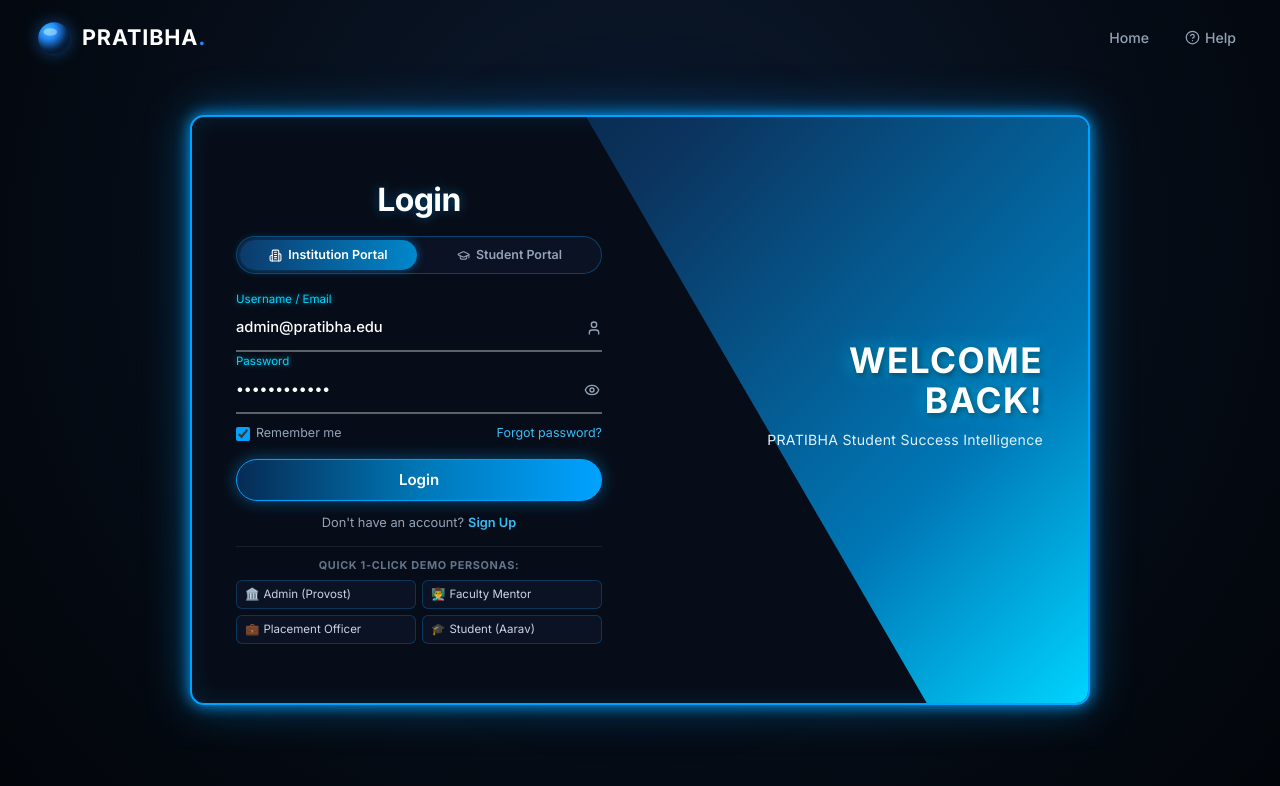
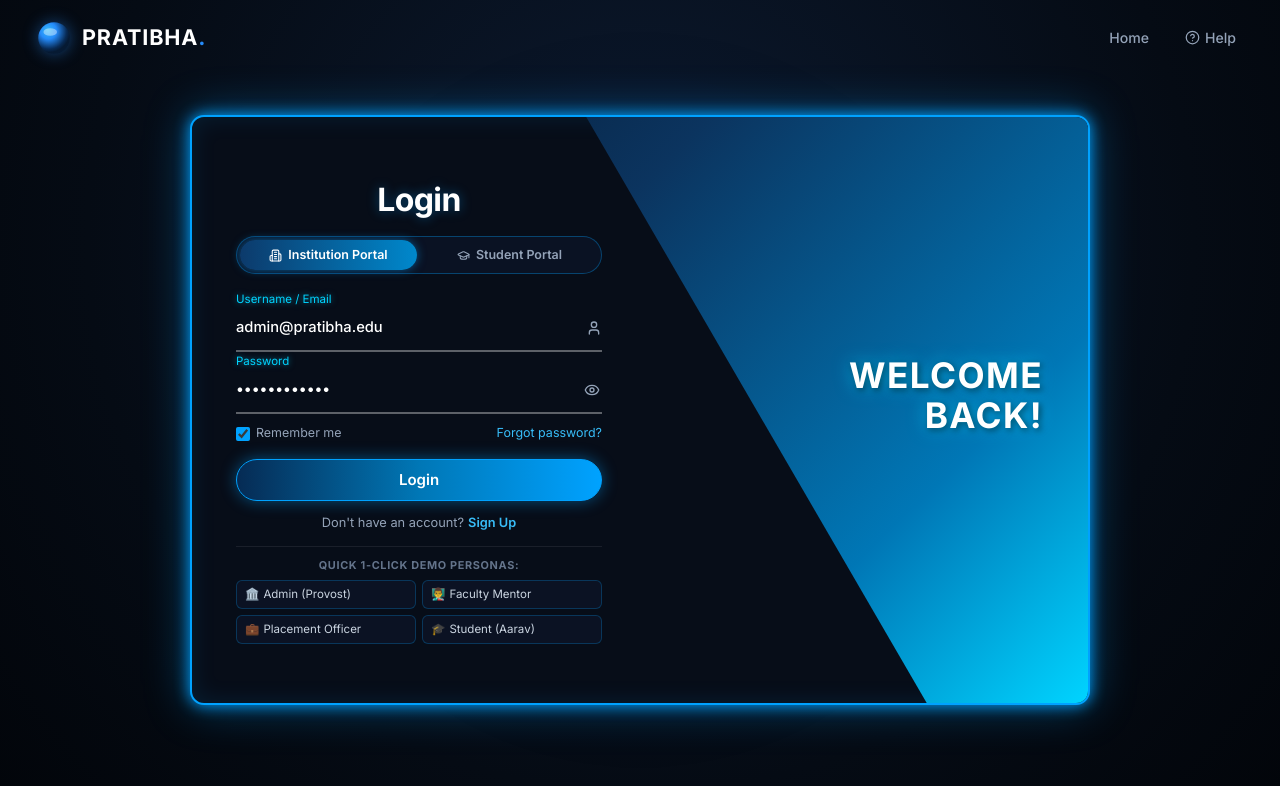
Before and after one commit to 084divyanshuraj/Pratibha, a React (Vite) app in the folder Frontend/: page /#/login in a window 1280 px wide. Shown: the top 786 px of the page. Built offline with nearby package versions, Linux system fonts and the light colour scheme; no server answers; a web font is replaced by a local one.

Commit message:
fix(auth): remove subtitle texts and associated css from diagonal info panels to match reference design exactly

```diff
--- a/Frontend/src/pages/public/LoginPage.css
+++ b/Frontend/src/pages/public/LoginPage.css
@@ -191,14 +191,7 @@
   letter-spacing: 0.04em;
   color: #ffffff;
   text-shadow: 0 0 18px rgba(0, 212, 255, 0.65), 2px 2px 6px rgba(0, 0, 0, 0.6);
-  margin-bottom: 8px;
-}
-
-.cyber-info-box p {
-  color: #e0f2fe;
-  font-size: 0.88rem;
-  opacity: 0.88;
-  letter-spacing: 0.02em;
+  margin: 0;
 }
 
 /* =========================================================================
--- a/Frontend/src/pages/public/LoginPage.jsx
+++ b/Frontend/src/pages/public/LoginPage.jsx
@@ -391,7 +391,6 @@ export default function LoginPage() {
           <h2 className="anim-slide">
             WELCOME<br />BACK!
           </h2>
-          <p className="anim-slide">PRATIBHA Student Success Intelligence</p>
         </div>
 
         {/* =======================================================
@@ -399,7 +398,6 @@ export default function LoginPage() {
             ======================================================= */}
         <div className="cyber-info-box register">
           <h2 className="anim-slide">WELCOME!</h2>
-          <p className="anim-slide">Join PRATIBHA Student Platform</p>
         </div>
 
         {/* =======================================================
```
